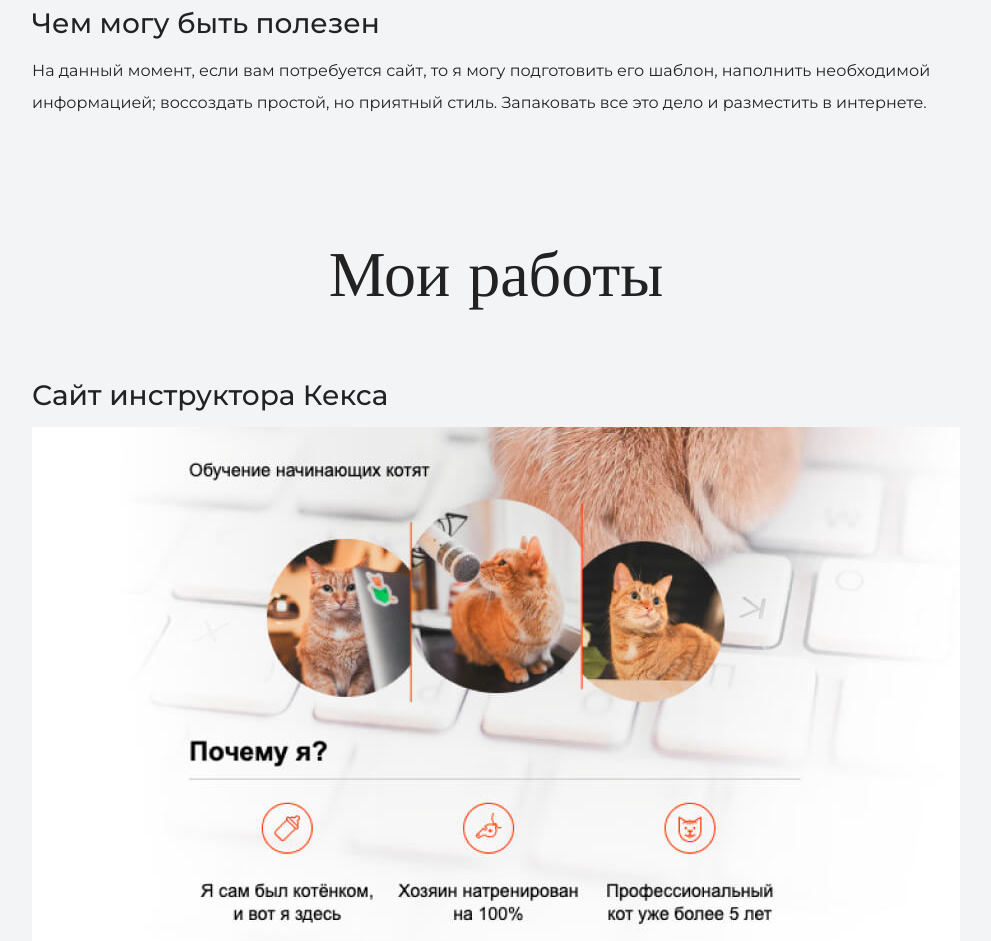
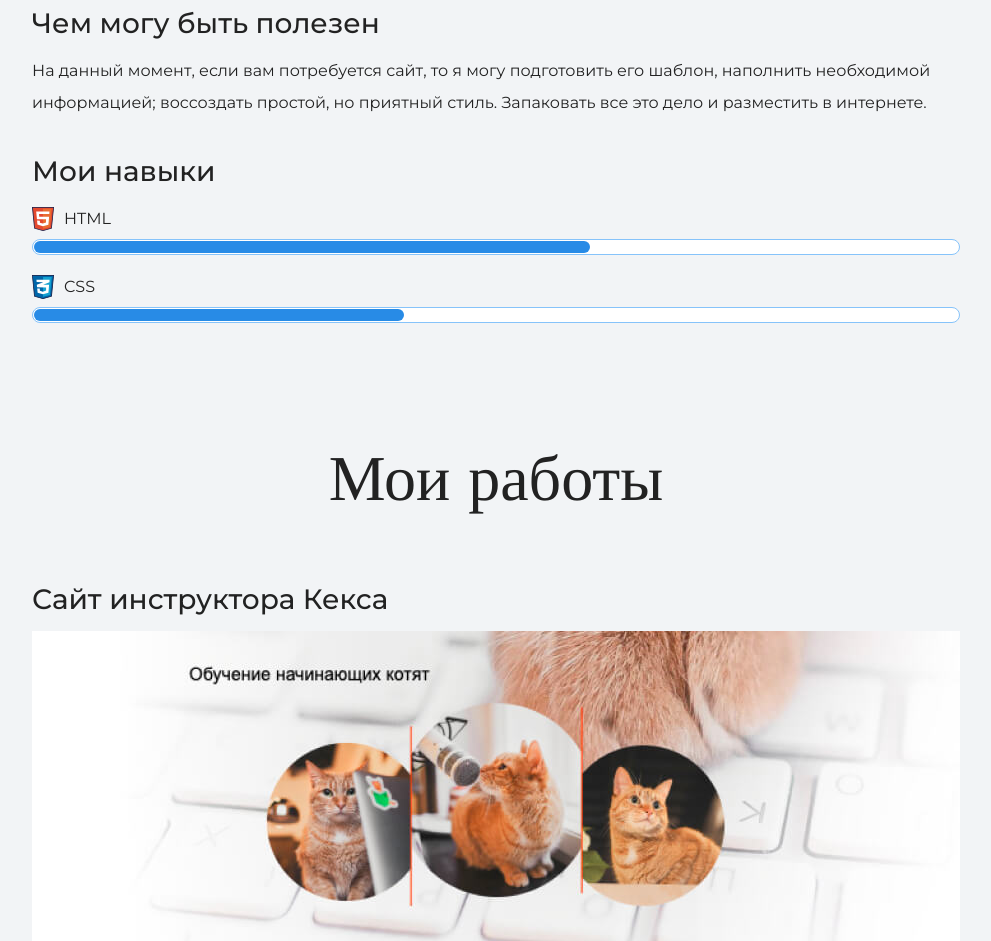
Before and after one commit to vovovadoma/my-site, a plain HTML site: page index.html in a window 1280 px wide. Shown: the part 1864-2805 px from the top of the page, without its empty margins (144-1135 px from the left). Drawn offline with nearby package versions, Linux system fonts and the light colour scheme.

Commit message:
new 11.02

```diff
--- a/index.html
+++ b/index.html
@@ -28,12 +28,21 @@
       <h2 class="subheading">Давайте познакомимся</h2>
       <figure class="user-image">
   <img src="files/user.jpg" width="928" height="536" alt="Фотография Неопознанного Енота">
-</figure>
+      </figure>
       <h3>Это моя визитка</h3>
       <p>Веб-программист начинающего уровня, уже что-то понимаю, но могу наломать дров. Шучу!</p>
       <h3>Чем могу быть полезен</h3>
       <p>На данный момент, если вам потребуется сайт, то я могу подготовить его шаблон, наполнить необходимой информацией; воссоздать простой, но приятный стиль. Запаковать все это дело и разместить в интернете.</p>
-    </div>
+      <div class="skills">
+  <h3>Мои навыки</h3>
+  <dl class="skills-list">
+    <dt class="skill-html">HTML</dt>
+    <dd class="level"><div style="width: 60%;">60%</div></dd>
+    <dt class="skill-css">CSS</dt>
+    <dd class="level"><div style="width: 40%;">40%</div></dd>
+  </dl>
+      </div>
+      </div>
     </section>
 
     <section class="portfolio">
@@ -49,9 +58,7 @@
 
       <h3>Блог начинающего верстальщика</h3>
       <p>Статический блог про обучение HTML и CSS.</p>
-    </div>
-    </section>
-
+      </section>
     <footer class="page-footer">
       <div class="container">
       <a class="footer-email" href="mailto:dt-one@yandex.ru">dt-one@yandex.ru</a>
```
